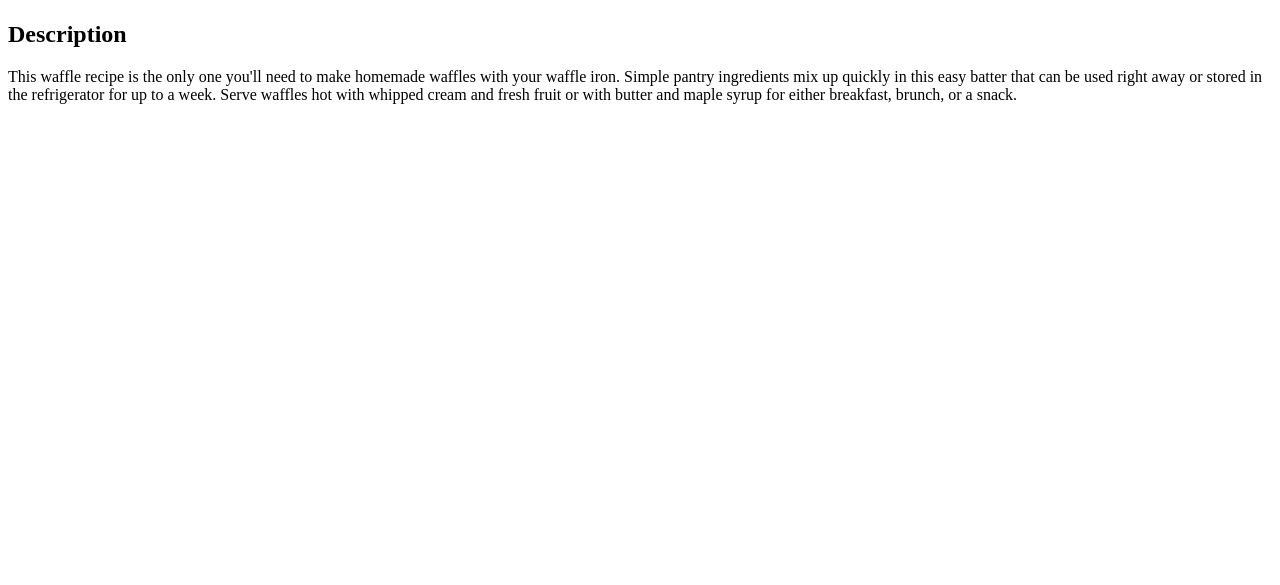
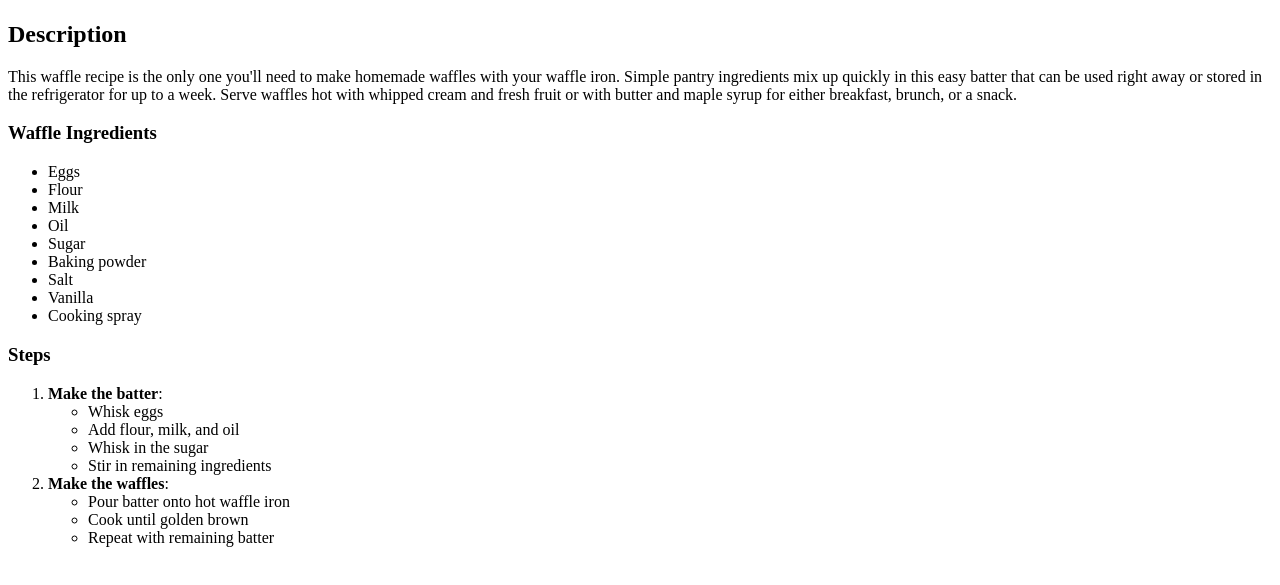
Before and after one commit to dochouse10/odin-recipes, a plain HTML site: page recipes/waffles.html in a window 1280 px wide. Shown: the part 99-684 px from the top of the page. Drawn offline with Linux system fonts and the light colour scheme.

Commit message:
Add recipes/waffles.html

```diff
--- a/recipes/waffles.html
+++ b/recipes/waffles.html
@@ -15,5 +15,37 @@
         stored in the refrigerator for up to a week. Serve waffles hot with whipped cream and fresh
         fruit or with butter and maple syrup for either breakfast, brunch, or a snack.
     </p>
+    <h3>Waffle Ingredients</h3>
+    <ul>
+        <li>Eggs</li>
+        <li>Flour</li>
+        <li>Milk</li>
+        <li>Oil</li>
+        <li>Sugar</li>
+        <li>Baking powder</li>
+        <li>Salt</li>
+        <li>Vanilla</li>
+        <li>Cooking spray</li>
+    </ul>
+    <h3>Steps</h3>
+    <ol>
+        <li>
+            <strong>Make the batter</strong>:
+            <ul>
+                <li>Whisk eggs</li>
+                <li>Add flour, milk, and oil</li>
+                <li>Whisk in the sugar</li>
+                <li>Stir in remaining ingredients</li>
+            </ul>
+        </li>
+        <li>
+            <strong>Make the waffles</strong>:
+            <ul>
+                <li>Pour batter onto hot waffle iron</li>
+                <li>Cook until golden brown</li>
+                <li>Repeat with remaining batter</li>
+            </ul>
+        </li>
+    </ol>
 </body>
 </html>
```
